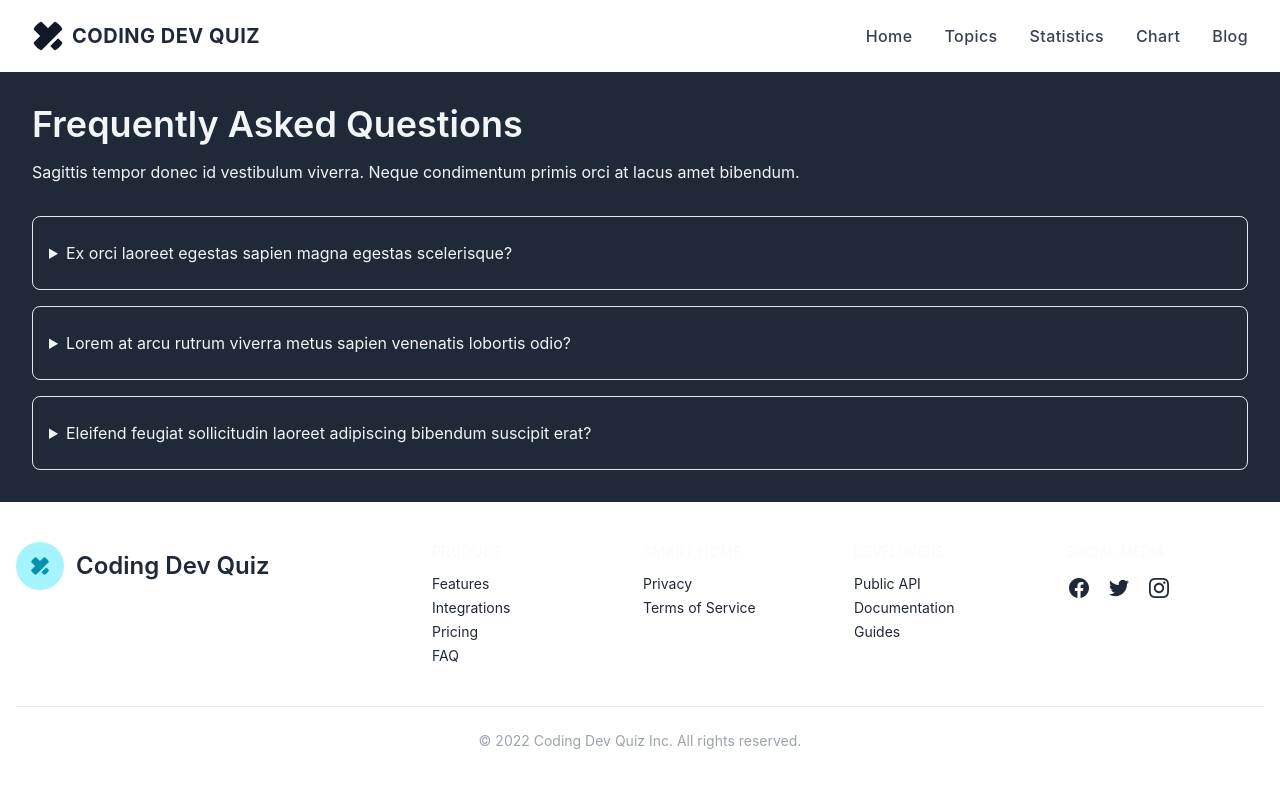
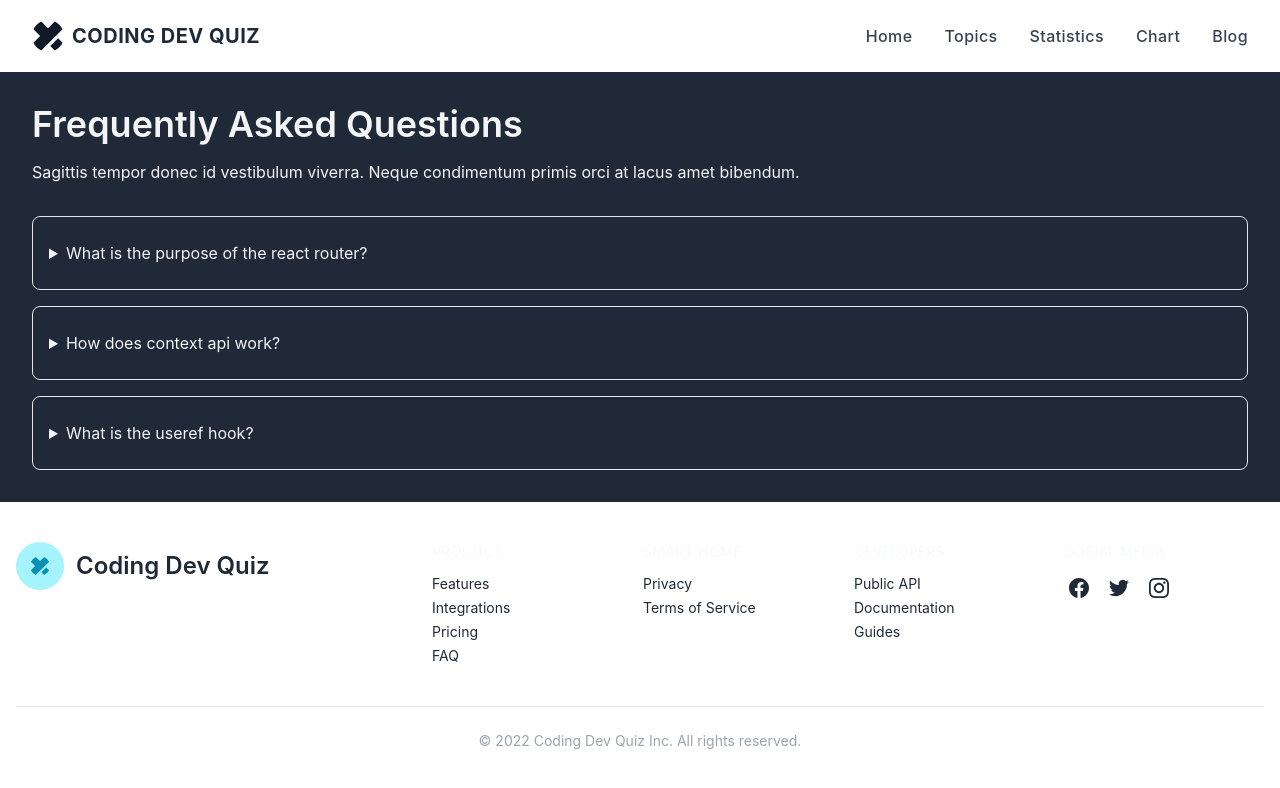
Before and after one commit to ismail360deg/Coder-Dev-Quiz-9, a React (Create React App) app: page /blog in a window 1280 px wide. Shown: the top 788 px of the page. Built offline with nearby package versions, Linux system fonts and the light colour scheme.

Commit message:
blog part details added

```diff
--- a/src/components/Blog.jsx
+++ b/src/components/Blog.jsx
@@ -11,17 +11,20 @@ const Blog = () => {
                     <p className="mt-4 mb-8 dark:text-gray-400">Sagittis tempor donec id vestibulum viverra. Neque condimentum primis orci at lacus amet bibendum.</p>
                     <div className="space-y-4">
                         <details className="w-full border rounded-lg">
-                            <summary className="px-4 py-6 focus:outline-none focus-visible:ring-violet-400">Ex orci laoreet egestas sapien magna egestas scelerisque?</summary>
-                            <p className="px-4 py-6 pt-0 ml-4 -mt-4 dark:text-gray-400">Lectus iaculis orci metus vitae ligula dictum per. Nisl per nullam taciti at adipiscing est. </p>
+                            <summary className="px-4 py-6 focus:outline-none focus-visible:ring-violet-400">What is the purpose of the react router?</summary>
+                            <p className="px-4 py-6 pt-0 ml-4 -mt-4 dark:text-gray-400">ReactJS Router is mainly used for developing Single Page Web Applications. React Router is used to define multiple routes in the application. When a user types a specific URL into the browser, and if this URL path matches any 'route' inside the router file, the user will be redirected to that particular route. </p>
                         </details>
+
                         <details className="w-full border rounded-lg">
-                            <summary className="px-4 py-6 focus:outline-none focus-visible:ring-violet-400">Lorem at arcu rutrum viverra metus sapien venenatis lobortis odio?</summary>
-                            <p className="px-4 py-6 pt-0 ml-4 -mt-4 dark:text-gray-400">Tincidunt ut hac condimentum rhoncus phasellus nostra. Magna porttitor egestas tincidunt neque vehicula potenti. </p>
+                            <summary className="px-4 py-6 focus:outline-none focus-visible:ring-violet-400">How does context api work?</summary>
+                            <p className="px-4 py-6 pt-0 ml-4 -mt-4 dark:text-gray-400">The React Context API is a way for a React app to effectively produce global variables that can be passed around. This is the alternative to "prop drilling" or moving props from grandparent to child to parent, and so on. Context is also touted as an easier, lighter approach to state management using Redux. </p>
                         </details>
+
                         <details className="w-full border rounded-lg">
-                            <summary className="px-4 py-6 focus:outline-none focus-visible:ring-violet-400">Eleifend feugiat sollicitudin laoreet adipiscing bibendum suscipit erat?</summary>
-                            <p className="px-4 py-6 pt-0 ml-4 -mt-4 dark:text-gray-400">Justo libero tellus integer tincidunt justo semper consequat venenatis aliquet imperdiet. Ultricies urna proin fusce nulla pretium sodales vel magna et massa euismod vulputate sed. </p>
+                            <summary className="px-4 py-6 focus:outline-none focus-visible:ring-violet-400">What is the useref hook?</summary>
+                            <p className="px-4 py-6 pt-0 ml-4 -mt-4 dark:text-gray-400">The useRef Hook allows you to persist values between renders. It can be used to store a mutable value that does not cause a re-render when updated. It can be used to access a DOM element directly.. </p>
                         </details>
+
                     </div>
                 </div>
             </section>
```
